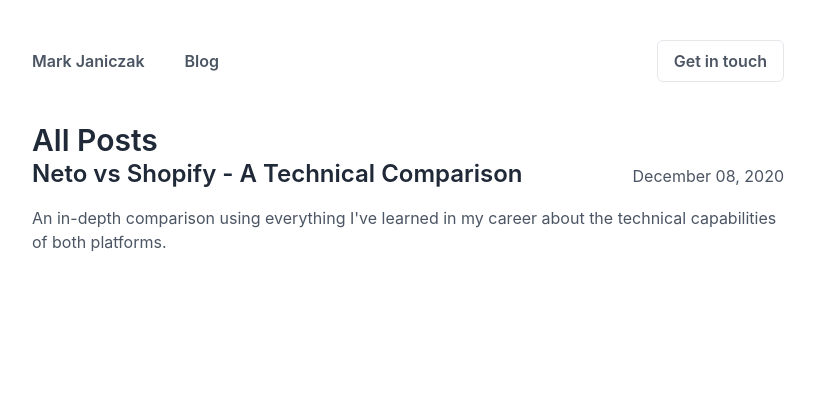
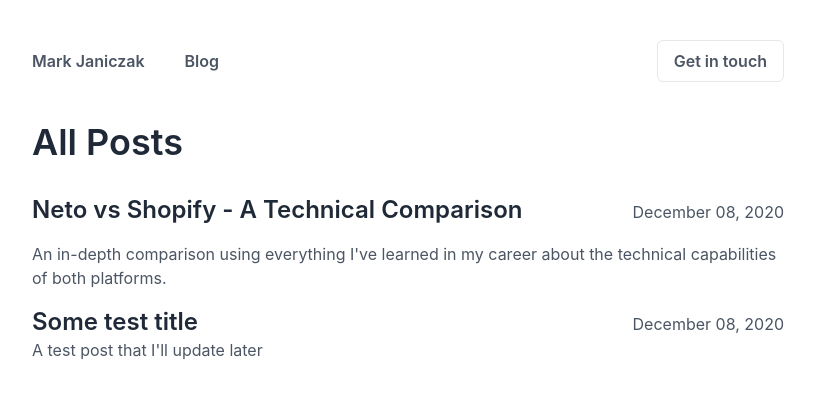
Before and after one commit to markjaniczak/mark.janiczak.me, a Next.js app: page /blog in a window 1280 px wide. Shown: the top 396 px of the page, without its empty margins (232-1047 px from the left). Built offline with nearby package versions, Linux system fonts and the light colour scheme; what @tailwindcss/typography would draw is missing.

Commit message:
updated post preview

```diff
--- a/_posts/neto-vs-shopify-a-technical-comparison.mdx
+++ b/_posts/neto-vs-shopify-a-technical-comparison.mdx
@@ -10,8 +10,8 @@
 - Generally the same coverage and speeds
 
 ## Images
-- Shopify supports png, jpg, gif
-- Neto supports png, jpg, gif
+- Shopify supports png, jpg, gif, mp4 and 3d images for products
+- Neto supports png, jpg, gif for products
 
 - Shopify serves webp and webm
 - Neto serves original format
--- /dev/null
+++ b/_posts/test-post.mdx
@@ -0,0 +1,7 @@
+---
+title: Some test title
+description: A test post that I'll update later
+date: 2020-12-08T00:00:00Z
+---
+
+## this is a test
--- a/components/post-header.tsx
+++ b/components/post-header.tsx
@@ -9,7 +9,7 @@
 export const PostHeader: React.FC<PostHeaderProps> = ({ title, date }) => {
 	return (
 		<div className="mb-8">
-			<h1 className="text-4xl">{title}</h1>
+			<h1 className="text-2xl lg:text-4xl">{title}</h1>
 			<DateTime date={date} />
 		</div>
 	);
--- a/components/post-preview.tsx
+++ b/components/post-preview.tsx
@@ -14,7 +14,7 @@
 		<Link href={`/blog/${slug}`} passHref>
 			<a>
 				<div className="grid grid-rows-2">
-					<div className="flex items-baseline">
+					<div className="flex flex-col lg:flex-row items-baseline">
 						<h2 className="flex-grow mr-2">{title}</h2>
 						<DateTime date={date} />
 					</div>
--- a/pages/blog.tsx
+++ b/pages/blog.tsx
@@ -12,10 +12,12 @@
 	return (
 		<Layout>
 			<Container>
-				<h1>All Posts</h1>
-				{posts.map((post, i) => (
-					<PostPreview post={post} key={i} />
-				))}
+				<h1 className="mb-8 text-4xl">All Posts</h1>
+				<div className="grid grid-flow-row gap-4">
+					{posts.map((post, i) => (
+						<PostPreview post={post} key={i} />
+					))}
+				</div>
 			</Container>
 		</Layout>
 	);
@@ -25,19 +27,22 @@
 	const posts = getAllPosts()
 		.map((path) => path.replace(/\.mdx?$/, ""))
 		.map((slug) => {
-			const post = getPost(slug);
+			const source = getPost(slug);
 
-			const { data } = matter(post, {
+			const { data } = matter(source, {
 				engines: {
 					yaml: (s) => yaml.safeLoad(s, { schema: yaml.JSON_SCHEMA }),
 				},
 			});
 
-			return {
-                slug,
-                ...data
-            };
-		});
+			const post: Post = {
+				slug,
+				...(data as Omit<Post, "slug">),
+			};
+
+			return post;
+		})
+		.sort(({ date: dateA }, { date: dateB }) => (dateA > dateB ? -1 : 1));
 
 	return {
 		props: {
```
